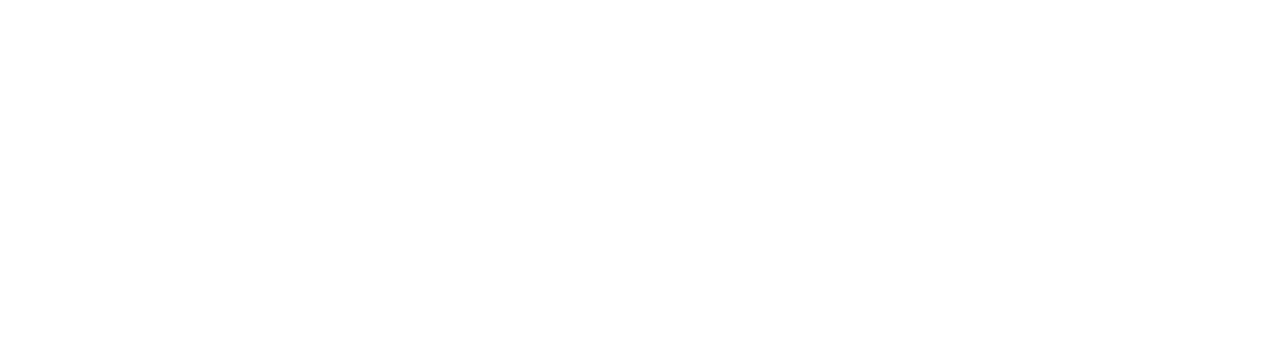
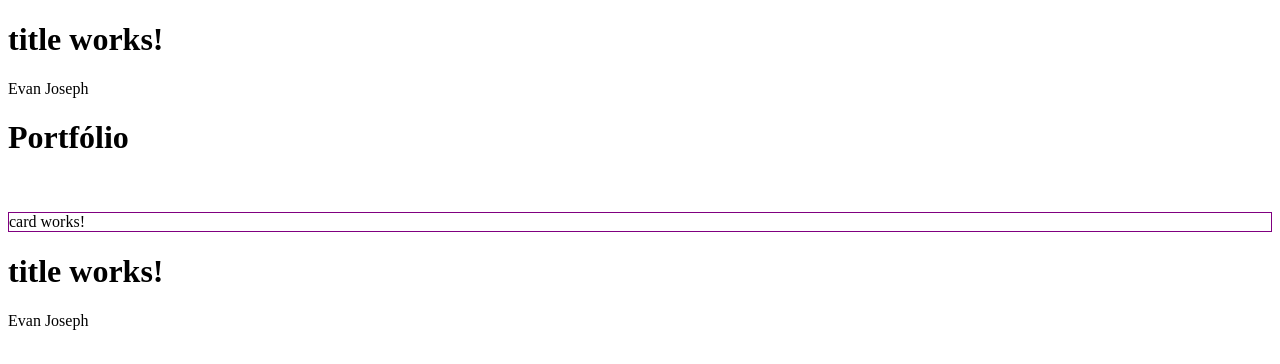
Before and after one commit to EvanJoseph78/angular-trabalhando-com-rotas, an Angular app: page / in a window 1280 px wide. Shown: the top 364 px of the page. Built offline with nearby package versions, Linux system fonts and the light colour scheme.

Commit message:
feat: rotas configuradas

```diff
--- a/src/app/app-routing.module.ts
+++ b/src/app/app-routing.module.ts
@@ -1,10 +1,15 @@
 import { NgModule } from '@angular/core';
 import { RouterModule, Routes } from '@angular/router';
+import { TitleComponent } from './pages/index/title/title.component';
+import { CardComponent } from './pages/portifolio/card/card.component';
 
-const routes: Routes = [];
+const routes: Routes = [
+  { path: '', component: TitleComponent, pathMatch: 'full' },
+  { path: 'portfolio', component: CardComponent, pathMatch: 'prefix' },
+];
 
 @NgModule({
   imports: [RouterModule.forRoot(routes)],
-  exports: [RouterModule]
+  exports: [RouterModule],
 })
-export class AppRoutingModule { }
+export class AppRoutingModule {}
--- a/src/app/app.component.html
+++ b/src/app/app.component.html
@@ -1 +1,3 @@
+<app-title></app-title>
+<app-card></app-card>
 <router-outlet></router-outlet>
--- a/src/app/pages/index/title/title.component.html
+++ b/src/app/pages/index/title/title.component.html
@@ -1 +1,2 @@
-<p>title works!</p>
+<h1>title works!</h1>
+<p>Evan Joseph</p>
--- a/src/app/pages/portifolio/card/card.component.html
+++ b/src/app/pages/portifolio/card/card.component.html
@@ -1 +1,5 @@
-<p>card works!</p>
+<h1>Portfólio</h1>
+<div>
+  <img src="" alt=""/>
+  <p style="border: 1px solid purple">card works!</p>
+</div>
```
Also changed, not shown: src/app/app.module.ts (+7 -9 lines), src/app/pages/index/index.module.ts (+4 -9 lines), src/app/pages/portifolio/portifolio.module.ts (+4 -9 lines).
